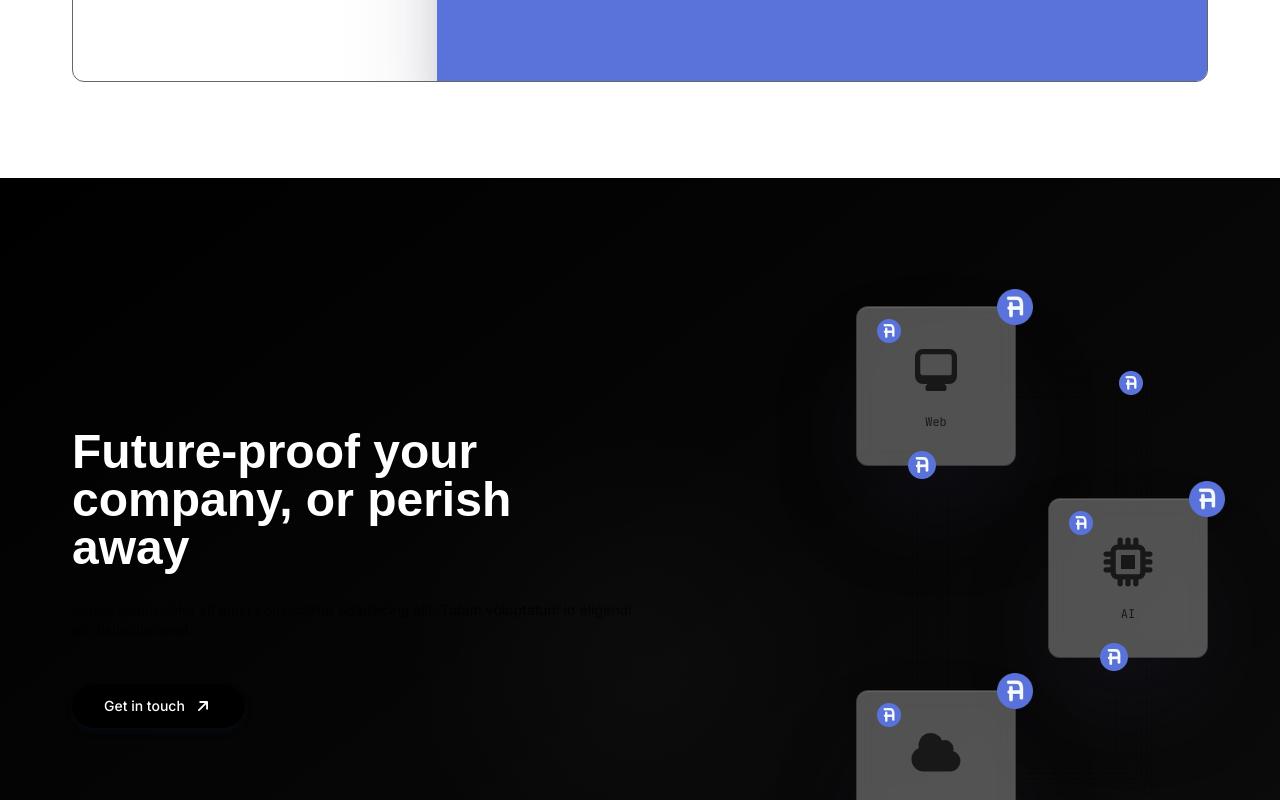
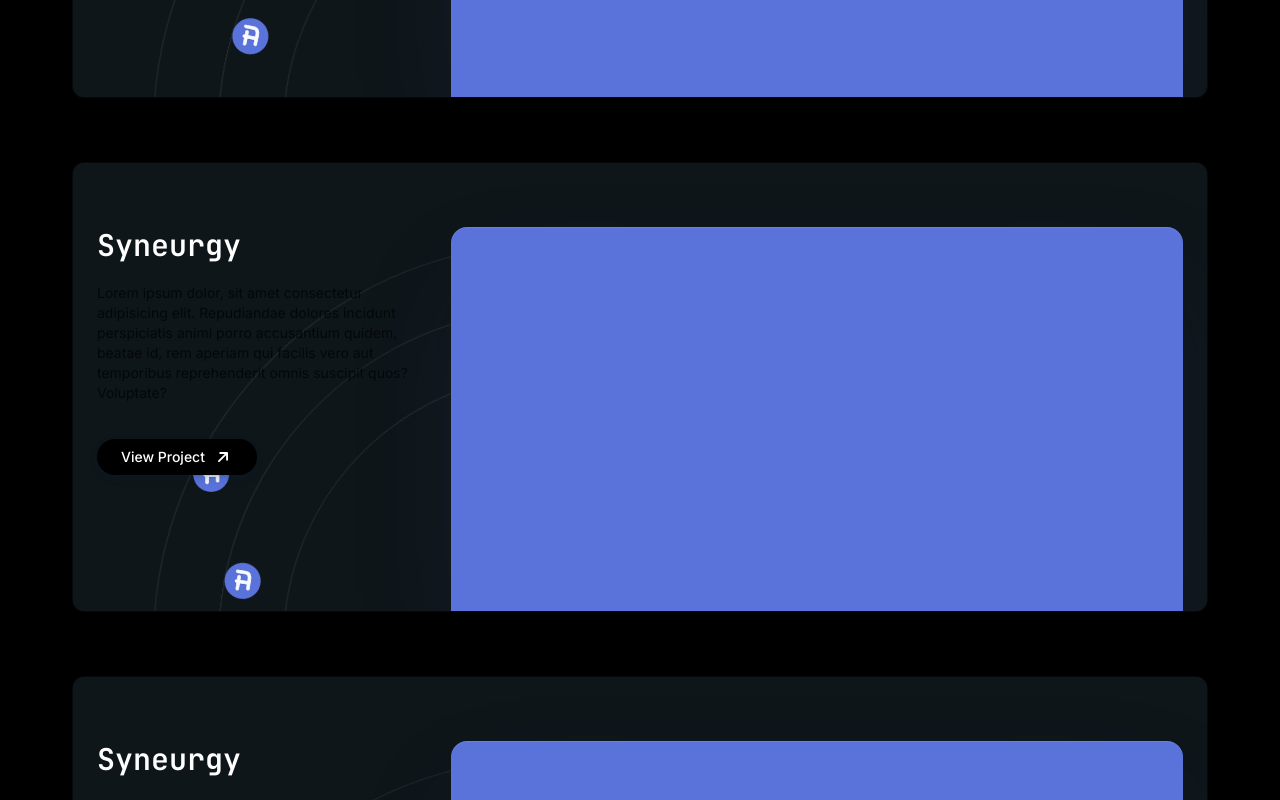
Before and after one commit to alsoamit/web, a Next.js app: page / in a window 1280 px wide. Shown: the part 1360-2160 px from the top of the page. Built offline with nearby package versions, Linux system fonts and the light colour scheme; a web font is replaced by a local one.

Commit message:
feat: work section

```diff
--- a/src/app/globals.css
+++ b/src/app/globals.css
@@ -12,7 +12,7 @@ body {
 }
 
 .c-btn {
-  @apply h-7 bg-black font-medium rounded-full gap-2 p-2 px-6 whitespace-nowrap text-white flex justify-center items-center text-sm min-w-[100px] shadow-csm hover:shadow-cmd transition-all;
+  @apply h-9 bg-black dark:bg-white font-medium rounded-full gap-2 p-2 px-6 whitespace-nowrap text-white dark:text-black flex justify-center items-center text-sm min-w-[100px] shadow-csm hover:shadow-cmd transition-all;
 }
 
 .c-container {
--- a/src/components/buttons/Button.tsx
+++ b/src/components/buttons/Button.tsx
@@ -1,5 +1,18 @@
+import { ArrowUpRightIcon } from "@heroicons/react/16/solid";
 import React from "react";
 
-export default function Button({ children }: { children: React.ReactNode }) {
-  return <button className="c-btn">{children}</button>;
+export default function Button({
+  children,
+  icon,
+  ...props
+}: {
+  children: React.ReactNode;
+  icon?: React.ReactNode;
+}) {
+  return (
+    <button className="c-btn" {...props}>
+      {children}
+      {icon ? icon : <ArrowUpRightIcon className="h-5 w-5" />}
+    </button>
+  );
 }
--- a/src/components/buttons/Cta.tsx
+++ b/src/components/buttons/Cta.tsx
@@ -9,7 +9,7 @@ export default function Cta({ children, icon, ...props }: ICtaProps) {
   return (
     <button className="c-cta" {...props}>
       {children}
-      <ArrowUpRightIcon className="h-5 w-5" />
+      {icon ? icon : <ArrowUpRightIcon className="h-5 w-5" />}
     </button>
   );
 }
--- a/src/components/homepage/Services.tsx
+++ b/src/components/homepage/Services.tsx
@@ -22,7 +22,7 @@ export default function Services() {
   const y3 = useTransform(scrollYProgress, [0, 0.45], [-80, 0]);
 
   return (
-    <div className="relative bg-gradient-to-tl from-white/5 to-black/0">
+    <div className="relative bg-gradient-to-t from-white/5 to-black/0 group">
       <section className="c-container py-32 " ref={container}>
         <div className="scale-150 absolute left-1/2 top-1/2 -translate-x-1/2 -translate-y-1/2 h-96 w-96 rounded-full bg-[radial-gradient(circle,rgba(255,255,255,0.025)_0%,rgba(255,255,255,0)_60%)]"></div>
         {/* <motion.div className="absolute bottom-40 opacity-15" style={{ y }}>
@@ -31,19 +31,24 @@ export default function Services() {
         <div className="flex items-center">
           <div className="flex-1">
             <div className="relative">
-              {/* <img
-          src="/assets/pattern-triangle.png"
-          alt="pattern-triangle"
-          className="absolute -top-6 left-0 w-auto h-40 opacity-40 shadow-cmd"
-        /> */}
+              <img
+                src="/assets/pattern-triangle.png"
+                alt="pattern-triangle"
+                className="absolute top-10 -left-8 w-auto h-40 opacity-40 shadow-cmd group-hover:translate-x-5 duration-700"
+              />
               <div className="space-y-4 max-w-xl">
+                <p className="font-mono text-xs text-primary pb-8">
+                  JOIN THE AI REVOLUTION
+                </p>
                 <motion.h2 className="text-5xl font-bold font-heading text-white">
                   Future-proof your company, or perish away
                   {/* Gateway to an ai centric future */}
                 </motion.h2>
                 <p className="pt-3">
                   Lorem ipsum dolor sit amet consectetur adipisicing elit. Totam
-                  voluptatum id eligendi ab distinctio amet.
+                  voluptatum id eligendi ab distinctio amet. Lorem ipsum dolor
+                  sit, amet consectetur adipisicing elit. Lorem, ipsum dolor.
+                  Lorem ipsum, dolor sit amet consectetur adipisicing elit.
                 </p>
                 <div className="pt-7">
                   <Cta>Get in touch</Cta>
@@ -55,23 +60,23 @@ export default function Services() {
             <div className="flex flex-col gap-8 relative">
               <motion.div
                 className="absolute z-0 inset-6 p-8"
-                style={{ scale }}
+                // style={{ scale }}
               >
-                <div className="border border-black/20 dark:border-white/30 h-full p-1 rounded relative">
-                  <div className="border border-dashed border-black/20 dark:border-white/30 h-full p-1 rounded">
-                    <div className="border border-dashed border-black/20 dark:border-white/30 h-full p-1 rounded">
+                <div className=" border-l-0 border-black/20 dark:border-white/30 h-full p-1 rounded relative">
+                  <div className="border border-l-0 border-dashed border-black/20 dark:border-white/30 h-full p-1 rounded">
+                    <div className="border border-l-0 border-dashed border-black/20 dark:border-white/30 h-full p-1 rounded">
                       {" "}
-                      <div className="border border-dashed border-black/20 dark:border-white/30 h-full p-1 rounded">
+                      <div className="border border-l-0 border-dashed border-black/20 dark:border-white/30 h-full p-1 rounded">
                         {" "}
-                        <div className="border border-dashed border-black/20 dark:border-white/30 h-full p-1 rounded">
+                        <div className="border border-l-0 border-dashed border-black/20 dark:border-white/30 h-full p-1 rounded">
                           {" "}
-                          <div className="border border-dashed border-black/20 dark:border-white/30 h-full p-1 rounded">
+                          <div className="border border-l-0 border-dashed border-black/20 dark:border-white/30 h-full p-1 rounded">
                             {" "}
-                            <div className="border border-dashed border-black/20 dark:border-white/30 h-full p-1 rounded">
+                            <div className="border border-l-0 border-dashed border-black/20 dark:border-white/30 h-full p-1 rounded">
                               {" "}
-                              {/* <div className="border border-dashed border-black/20 dark:border-white/20 h-full p-1 rounded">
+                              {/* <div className="border border-dashed border-black/20 dark:border-white/30 h-full p-1 rounded">
                               {" "} */}
-                              <div className="border border-black/20 dark:border-white/30 h-full p-1 rounded">
+                              <div className=" border-l-0 border-black/20 dark:border-white/30 h-full p-1 rounded">
                                 <img
                                   src="/android-chrome-192x192.png"
                                   className="h-6 w-auto absolute top-2 right-2"
@@ -120,7 +125,7 @@ function ServiceCard({
   return (
     <motion.div
       style={{ scale }}
-      className="h-40 z-30 w-40 rounded-xl bg-white/30 dark:bg-black dark:backdrop-blur-sm backdrop-blur-md shadow-clg dark:shadow-none border border-black/30 dark:border-white/10 flex justify-center items-center flex-col gap-4 relative"
+      className="h-40 z-30 w-40 rounded-xl bg-white/30 dark:bg-white/10 dark:backdrop-blur-sm backdrop-blur-md shadow-clg dark:shadow-none border border-black/30 dark:border-white/10 flex justify-center items-center flex-col gap-4 relative"
     >
       <img
         src="/android-chrome-192x192.png"
--- a/src/components/homepage/Work.tsx
+++ b/src/components/homepage/Work.tsx
@@ -1,9 +1,61 @@
 "use client";
-import { useScroll, useTransform, motion } from "framer-motion";
-import Link from "next/link";
+import { useScroll, useTransform, motion, MotionValue } from "framer-motion";
 import React, { useRef } from "react";
+import Button from "../buttons/Button";
 
 export default function Work() {
+  return (
+    <div className="bg-black">
+      <div className="c-container py-24 space-y-16">
+        <h2 className="text-left text-5xl font-bold font-heading text-white">
+          Work
+        </h2>
+        {Array.from(Array(3).keys()).map((i) => (
+          <WorkCard key={i} />
+        ))}
+      </div>
+    </div>
+  );
+}
+
+function TechStackCard({
+  children,
+  rotate,
+}: {
+  children?: React.ReactNode;
+  rotate: MotionValue;
+}) {
+  return (
+    <motion.div
+      style={{ rotate }}
+      className="h-full w-full p-16 rounded-full border border-white/10 relative"
+    >
+      {/* <img
+        src="/android-chrome-192x192.png"
+        className="h-9 w-auto absolute top-0 left-1/2 translate-x-1/2 -translate-y-1/2"
+        alt="aws"
+      />
+      <img
+        src="/android-chrome-192x192.png"
+        className="h-9 w-auto absolute left-0 top-1/2 -translate-x-1/2 -translate-y-1/2"
+        alt="aws"
+      />
+      <img
+        src="/android-chrome-192x192.png"
+        className="h-9 w-auto absolute right-0 top-1/2 translate-x-1/2 translate-y-1/2"
+        alt="aws"
+      />
+      <img
+        src="/android-chrome-192x192.png"
+        className="h-9 w-auto absolute bottom-0 left-1/2 translate-x-1/2 translate-y-1/2"
+        alt="aws"
+      /> */}
+      {children}
+    </motion.div>
+  );
+}
+
+function WorkCard() {
   const container = useRef(null);
 
   const { scrollYProgress } = useScroll({
@@ -11,28 +63,89 @@ export default function Work() {
     offset: ["start end", "end start"],
   });
 
-  const y = useTransform(scrollYProgress, [0, 0.5], [200, 0]);
+  const y = useTransform(scrollYProgress, [0, 0.4], [200, 0]);
   const scale = useTransform(scrollYProgress, [0, 0.45], [0.65, 1]);
+  const rotate = useTransform(scrollYProgress, [0, 1], [0, 40]);
+  const rotaterev = useTransform(scrollYProgress, [0, 1], [0, -40]);
+  const rotate2 = useTransform(scrollYProgress, [0, 1], [220, 260]);
+  const rotate2rev = useTransform(scrollYProgress, [0, 1], [120, 80]);
+  const rotate3 = useTransform(scrollYProgress, [0, 1], [-80, -120]);
+  const rotate3rev = useTransform(scrollYProgress, [0, 1], [180, 200]);
   const y3 = useTransform(scrollYProgress, [0, 0.45], [-80, 0]);
 
   return (
-    <>
-      <div className="c-container py-24" ref={container}>
-        <div className="grid grid-cols-4 border border-black/60 dark:border-white/20 rounded-xl overflow-hidden">
-          <div className="p-6">
-            <h2 className="text-3xl">Syneurgy</h2>
-            <p className="max-w-xs">
-              Lorem ipsum, dolor sit amet consectetur adipisicing elit. In.
-            </p>
-            <Link href={"#"}>View Project</Link>
-          </div>
-          <div className="col-span-3">
-            <motion.div className="py-8" style={{ y }}>
-              <motion.div className="bg-primary hover:-translate-y-0 duration-700 shadow-clg translate-y-20 hover:-translate-x-40 translate-x-20 rounded-xl py-60"></motion.div>
-            </motion.div>
-          </div>
+    <div
+      ref={container}
+      className="border sticky top-20 grid grid-cols-3 bg-[#0E161A] border-black/60 dark:border-white/20 rounded-xl overflow-hidden"
+    >
+      <div className="absolute inset-0 z-0 p-20">
+        <motion.div
+          style={{ rotate }}
+          className="h-[800px] w-[800px] p-16 rounded-full border border-white/10 relative"
+        >
+          <TechStackCardIcons rotate={rotaterev} />
+          <TechStackCard rotate={rotate2}>
+            <TechStackCardIcons rotate={rotate2rev} />
+            <TechStackCard rotate={rotate3}>
+              <TechStackCardIcons rotate={rotate3rev} />
+            </TechStackCard>
+          </TechStackCard>
+        </motion.div>
+      </div>
+
+      <div className="p-6 z-10 pt-16 space-y-5">
+        <h2 className="text-3xl font-mono text-white font-semibold">
+          Syneurgy
+        </h2>
+        <p className="max-w-xs">
+          Lorem ipsum dolor, sit amet consectetur adipisicing elit. Repudiandae
+          dolores incidunt perspiciatis animi porro accusantium quidem, beatae
+          id, rem aperiam qui facilis vero aut temporibus reprehenderit omnis
+          suscipit quos? Voluptate?
+        </p>
+        <div className="pt-4">
+          <Button>View Project</Button>
         </div>
       </div>
+      <div className="z-10 col-span-2">
+        <motion.div className="pr-6 mt-16">
+          <motion.div
+            style={{ y }}
+            className="bg-primary rounded-t-2xl duration-700 shadow-clg py-48"
+          ></motion.div>
+        </motion.div>
+      </div>
+    </div>
+  );
+}
+
+function TechStackCardIcons({ rotate }: { rotate: MotionValue }) {
+  return (
+    <>
+      <motion.img
+        src="/android-chrome-192x192.png"
+        className="h-9 w-auto absolute top-0 left-1/2 -translate-x-1/2 -translate-y-1/2"
+        alt="aws"
+        style={{ rotate }}
+      />
+      <motion.img
+        src="/android-chrome-192x192.png"
+        className="h-9 w-auto absolute left-0 top-1/2 -translate-x-1/2 -translate-y-1/2"
+        alt="aws"
+        style={{ rotate }}
+      />
+      <motion.img
+        src="/android-chrome-192x192.png"
+        className="h-9 w-auto absolute right-0 top-1/2 translate-x-1/2 -translate-y-1/2"
+        alt="aws"
+        style={{ rotate }}
+      />
+      <motion.img
+        src="/android-chrome-192x192.png"
+        className="h-9 w-auto absolute bottom-0 left-1/2 -translate-x-1/2 translate-y-1/2"
+        alt="aws"
+        style={{ rotate }}
+      />
     </>
   );
 }
```
Also changed, not shown: src/components/homepage/Insights.tsx (+2 -5 lines).
